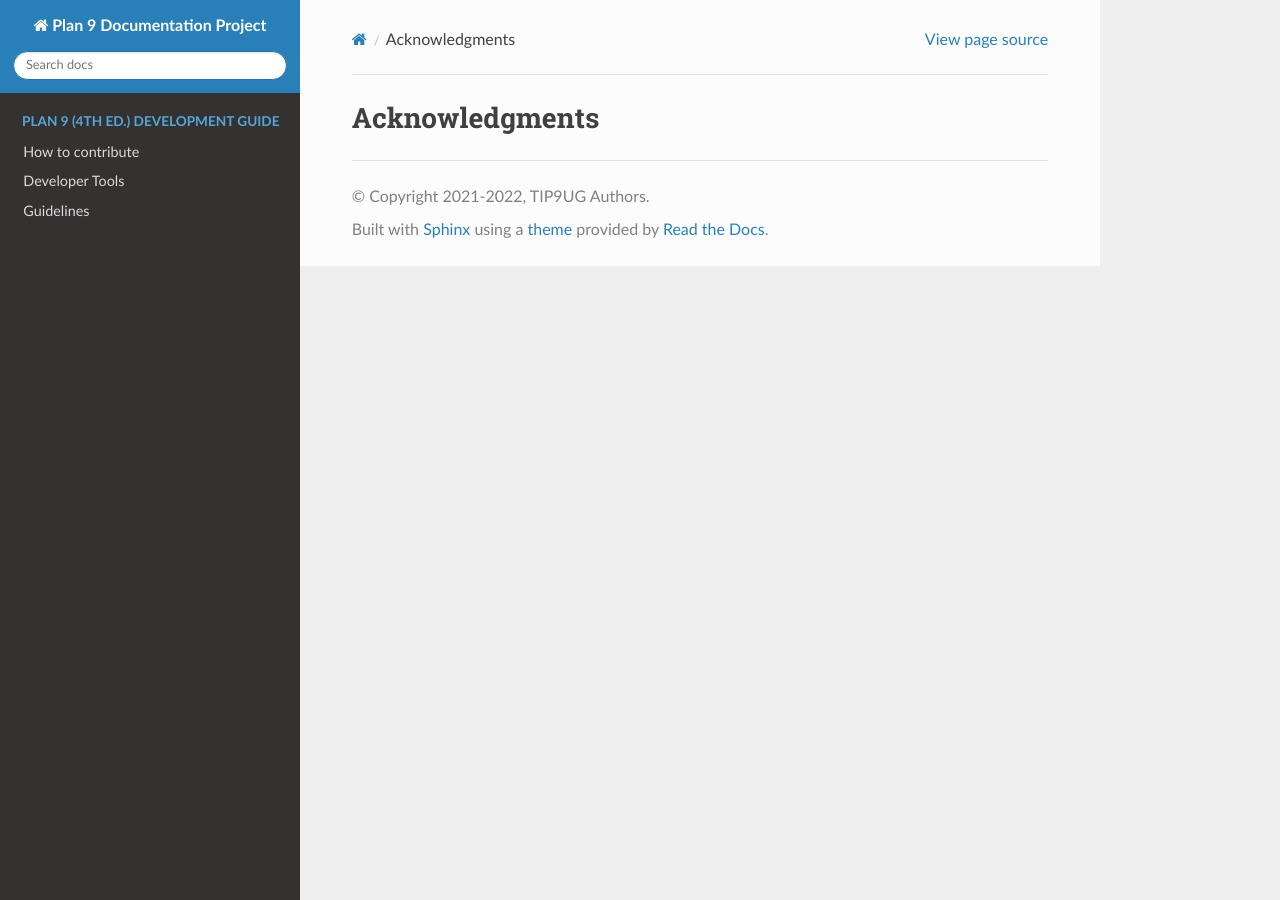
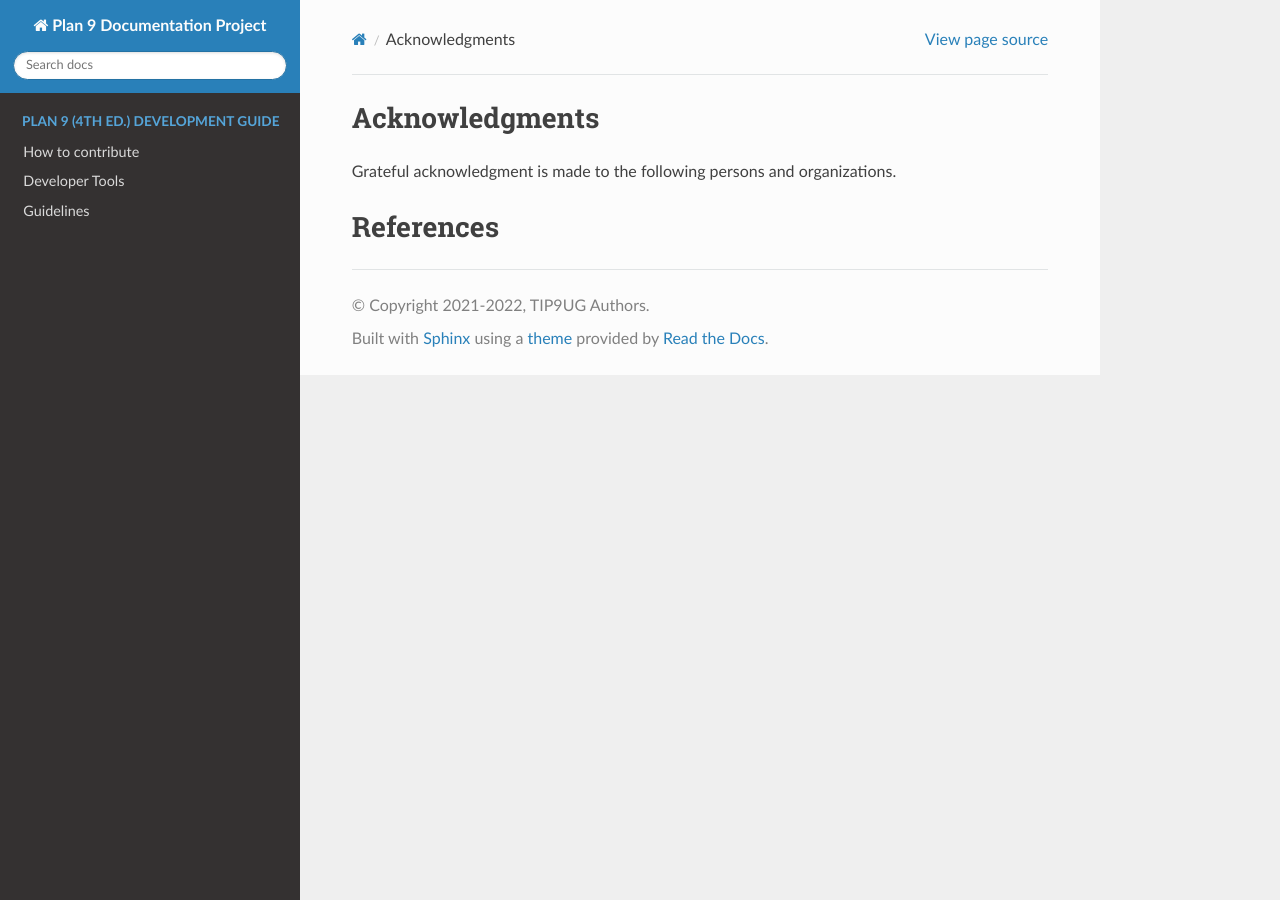
Before and after one commit to tip9ug/plan9-4th-edition-development-guide, a Sphinx documentation site: the page built from source/development/acknowledgments.md, in a window 1280 px wide. Built offline with Sphinx 7.4.7 and the Read the Docs theme 2.0.0, drawn with Linux system fonts in a browser that asks for light colours; pages that are not in the unit, such as notebooks, are missing from menus.

Commit message:
Move acknowdgments.md

```diff
--- a/source/development/acknowledgments.md
+++ b/source/development/acknowledgments.md
@@ -1 +1,6 @@
 ## Acknowledgments
+
+Grateful acknowledgment is made to the following persons and organizations.
+
+
+## References
```
